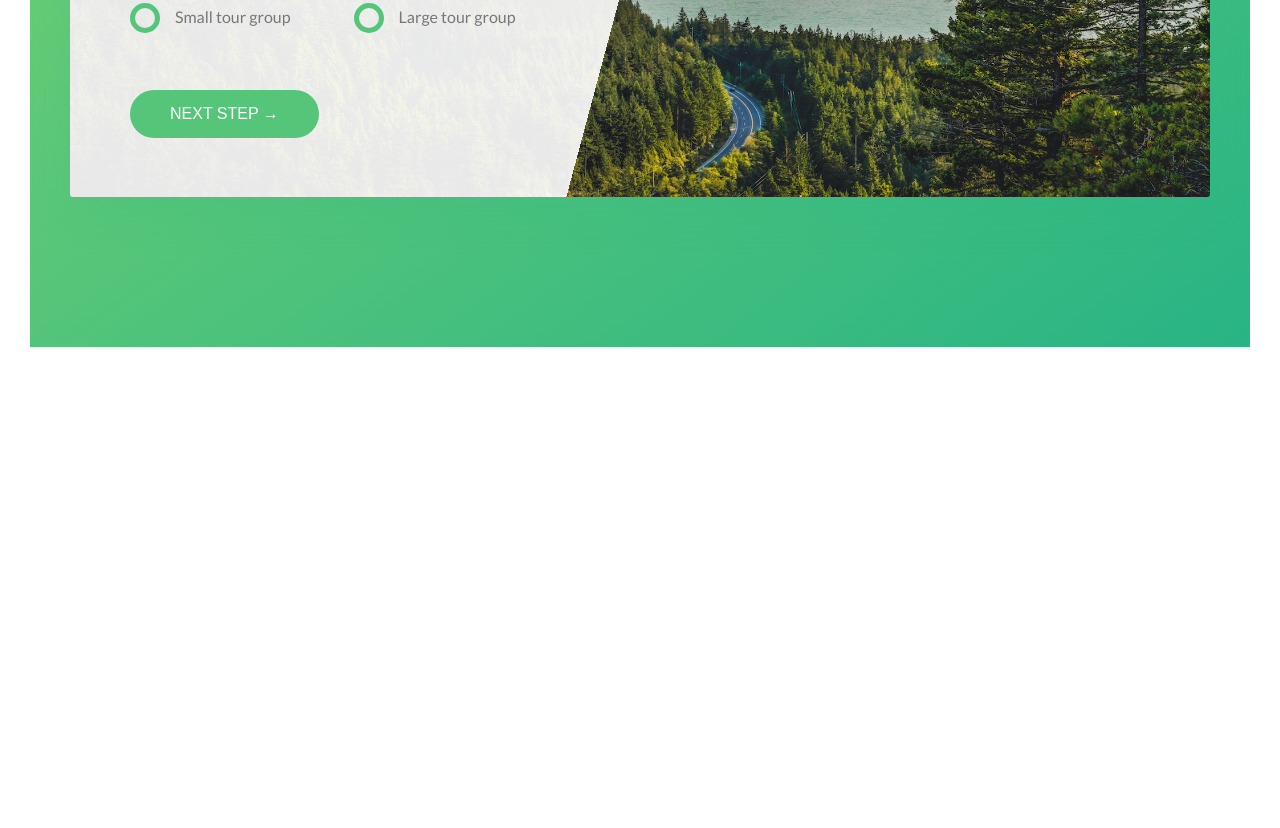
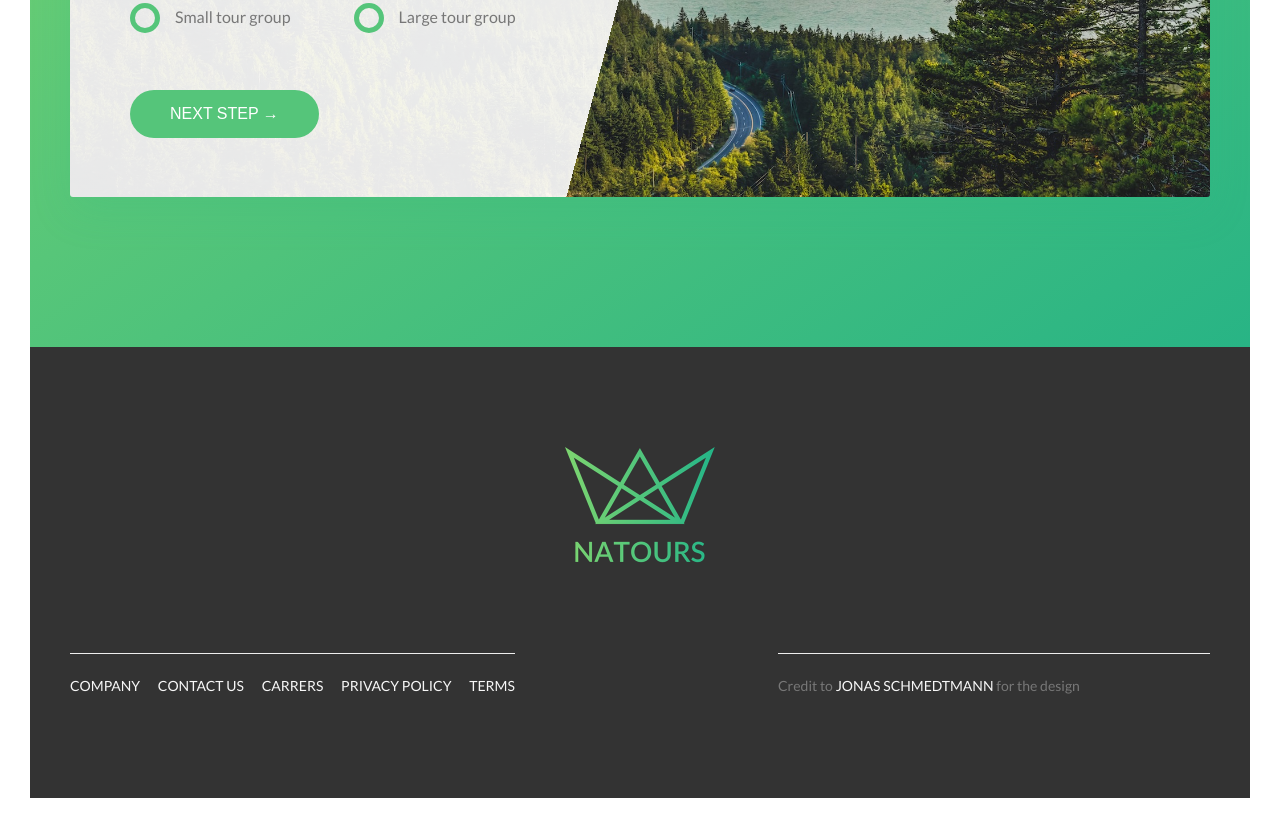
Before and after one commit to eduardo-takeo/natours, a website: page index.html in a window 1280 px wide. Shown: the part 4680-5508 px from the top of the page. Before the commit the page ends 5057 px from the top, so only its background shows below. Drawn offline with Linux system fonts and the light colour scheme.

Commit message:
added footer

```diff
--- a/index.html
+++ b/index.html
@@ -290,6 +290,31 @@
                     </div>
                 </div>
             </section>
+
+            <footer class="footer">
+                <div class="footer__logo-box">
+                    <img src="img/logo-green-2x.png" alt="" class="footer__logo">
+                </div>
+                <div class="row">
+                    <div class="col-1-of-2">
+                        <div class="footer__navigation">
+                            <ul class="footer__list">
+                                <li class="footer__item"><a href="#" class="footer__link">Company</a></li>
+                                <li class="footer__item"><a href="#" class="footer__link">Contact us</a></li>
+                                <li class="footer__item"><a href="#" class="footer__link">Carrers</a></li>
+                                <li class="footer__item"><a href="#" class="footer__link">Privacy policy</a></li>
+                                <li class="footer__item"><a href="#" class="footer__link">Terms</a></li>
+                            </ul>
+                        </div>
+                    </div>
+
+                    <div class="col-1-of-2">
+                        <p class="footer__copyright">
+                            Credit to <a href="#" class="footer__link">Jonas Schmedtmann</a> for the design
+                        </p>
+                    </div>
+                </div>
+            </footer>
         </main>
 
         <!-- <section class="grid-test">
--- a/sass/abstracts/_variables.scss
+++ b/sass/abstracts/_variables.scss
@@ -13,6 +13,7 @@ $color-gray-light-1: #f7f7f7;
 $color-gray-light-2: #eee;
 $color-gray-dark-1: #777;
 $color-gray-dark-2: #999;
+$color-gray-dark-3: #333;
 
 $color-white: #fff;
 $color-black: #000;
--- /dev/null
+++ b/sass/layout/_footer.scss
@@ -0,0 +1,59 @@
+.footer {
+    background-color: $color-gray-dark-3;
+    padding: 10rem 0;
+    font-size: 1.4rem;
+
+    &__logo-box {
+        text-align: center;
+        margin-bottom: 8rem;
+    }
+
+    &__logo {
+        width: 15rem;
+        height: auto;
+    }
+
+    &__navigation {
+        border-top: 1px solid $color-gray-light-2;
+        padding-top: 2rem;
+        display: inline-block;
+    }
+
+    &__list {
+        list-style: none;
+    }
+
+    &__item {
+        display: inline-block;
+
+        &:not(:last-child) {
+            margin-right: 1.5rem;
+        }
+    }
+
+    &__link {
+        &:link,
+        &:visited {
+            color: $color-gray-light-1;
+            background-color: $color-gray-dark-3;
+            text-decoration: none;
+            text-transform: uppercase;
+            display: inline-block;
+            transition: all .2s;
+        }
+
+        &:hover,
+        &:active {
+            color: $color-primary;
+            box-shadow: 0 1rem 2rem rgba($color-black, .4);
+            transform: rotate(5deg) scale(1.3);
+        }
+    }
+
+    &__copyright {
+        border-top: 1px solid $color-gray-light-2;
+        padding-top: 2rem;
+        width: 80%;
+        float: right;
+    }
+}
--- a/sass/main.scss
+++ b/sass/main.scss
@@ -15,6 +15,7 @@
 @import 'components/form';
 @import 'components/story';
 
+@import 'layout/footer';
 @import 'layout/grid';
 @import 'layout/header';
 
```
Also changed, not shown: css/style.css, 1 other file.
